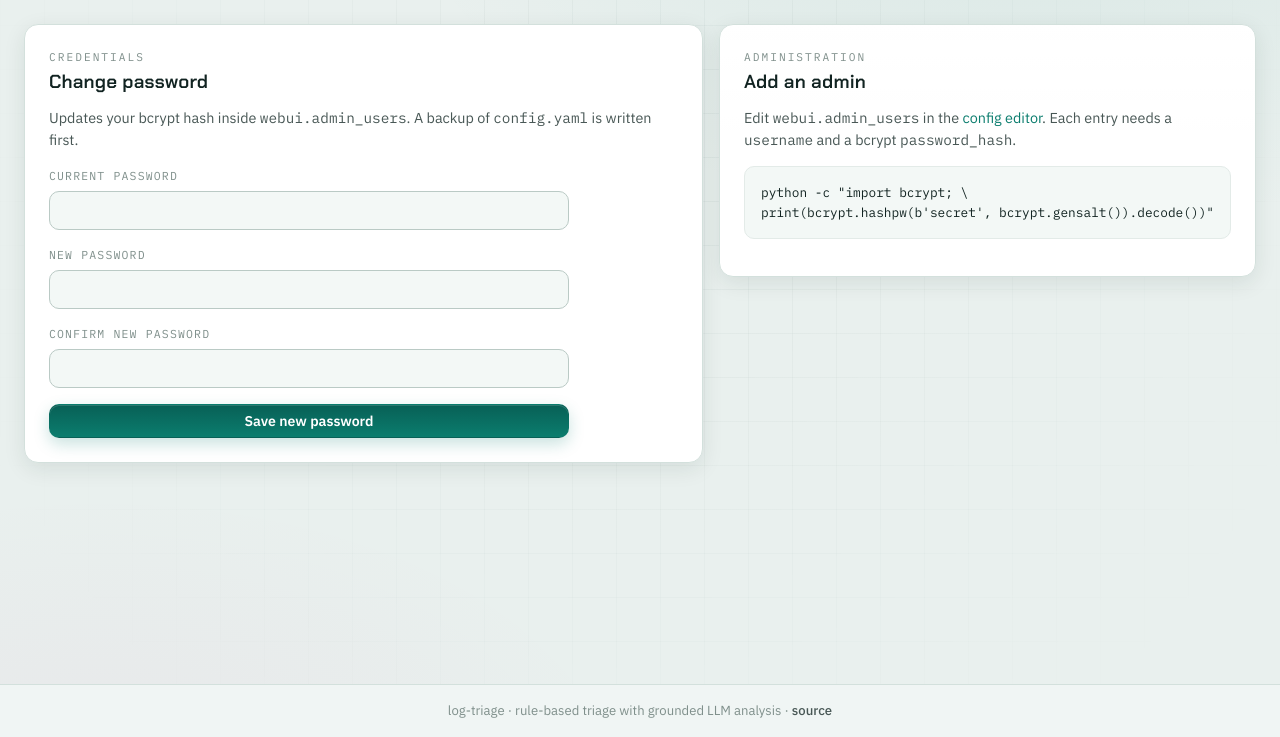
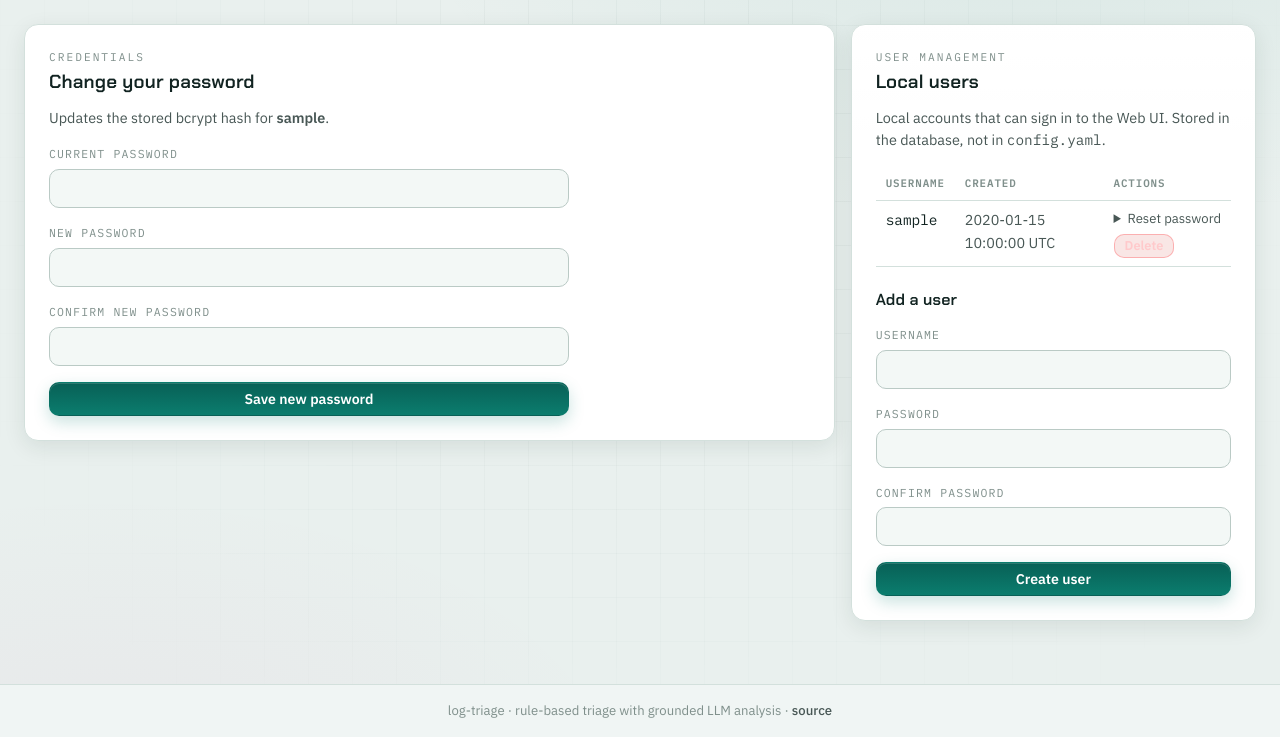
Before and after one commit to giovi321/log-triage, a FastAPI app: template logtriage/webui/templates/account.html in a window 1280 px wide. Shown: the part 63-800 px from the top of the page. Run offline with FastAPI, Linux system fonts and the light colour scheme; the template is opened without the code that fills it: most values are stand-ins (such as "Sample title", 1, 10 or a date in 2020); some libraries are stand-ins or nearby versions.

Commit message:
feat(auth): user-management UI; password change writes to the DB
Replaces the Account page's "edit webui.admin_users + run bcrypt by hand"
instructions with a real CRUD interface, and stops change_password from
rewriting config.yaml.

- /account now lists local users with per-user reset-password and delete
  actions, plus an add-user form. Delete is blocked for your own account and
  for the last remaining user (lockout guard, enforced in users.py).
- change_password updates the DB user hash via users.set_password (no more
  config.yaml read/rewrite/reload on a password change).
- New routes: POST /account/users/{create,reset,delete}. When SSO is enabled
  the page notes local accounts are a break-glass path.
- Drop the now-unused pwd_context import from app.py.

Tests: smoke tests assert /account redirects unauthenticated and the new
user-CRUD POSTs never act without auth (CSRF/redirect protected), plus the
OIDC start route redirects when unconfigured. 78 passed.

```diff
--- a/logtriage/webui/app.py
+++ b/logtriage/webui/app.py
@@ -62,7 +62,7 @@ except ImportError:
     RAGClient = None
     create_rag_client = None
 from .config import load_full_config, parse_webui_settings, WebUISettings, get_client_ip
-from .auth import authenticate_user, create_session_token, get_current_user, pwd_context
+from .auth import authenticate_user, create_session_token, get_current_user
 from .events import EventHub, sse_format, db_snapshot
 from ..worker import EnrichmentWorker
 
@@ -3227,15 +3227,31 @@ async def mark_false_positive(
     )
 
 
+def _account_context(request, username, *, error=None, message=None):
+    from . import users as users_mod
+    try:
+        user_list = users_mod.list_users()
+    except Exception:
+        user_list = []
+    return {
+        "request": request,
+        "username": username,
+        "error": error,
+        "message": message,
+        "users": user_list,
+        "oidc_enabled": bool(getattr(settings, "oidc_enabled", False)),
+        "db_status": db_status,
+    }
+
+
 @app.get("/account", name="account")
-async def account(request: Request):
+async def account(request: Request, error: Optional[str] = None, message: Optional[str] = None):
     username = get_current_user(request, settings)
     if not username:
         return RedirectResponse(url=app.url_path_for("login_form"), status_code=status.HTTP_303_SEE_OTHER)
 
     return templates.TemplateResponse(
-        "account.html",
-        {"request": request, "username": username, "error": None, "message": None},
+        "account.html", _account_context(request, username, error=error, message=message)
     )
 
 
@@ -3246,121 +3262,111 @@ async def change_password(
     new_password: str = Form(...),
     confirm_password: str = Form(...),
 ):
-    global settings, raw_config, llm_defaults, rag_client
+    from . import users as users_mod
 
     username = get_current_user(request, settings)
     if not username:
         return RedirectResponse(url=app.url_path_for("login_form"), status_code=status.HTTP_303_SEE_OTHER)
 
-    user = authenticate_user(settings, username, current_password)
-    if not user:
+    def _err(msg, code=status.HTTP_400_BAD_REQUEST):
         return templates.TemplateResponse(
-            "account.html",
-            {
-                "request": request,
-                "username": username,
-                "error": "Current password is incorrect.",
-                "message": None,
-            },
-            status_code=status.HTTP_400_BAD_REQUEST,
-        )
-
+            "account.html", _account_context(request, username, error=msg), status_code=code
+        )
+
+    if authenticate_user(settings, username, current_password) is None:
+        return _err("Current password is incorrect.")
     if new_password != confirm_password:
-        return templates.TemplateResponse(
-            "account.html",
-            {
-                "request": request,
-                "username": username,
-                "error": "New passwords do not match.",
-                "message": None,
-            },
-            status_code=status.HTTP_400_BAD_REQUEST,
-        )
-
+        return _err("New passwords do not match.")
     if len(new_password) < 8:
-        return templates.TemplateResponse(
-            "account.html",
-            {
-                "request": request,
-                "username": username,
-                "error": "Use at least 8 characters for the new password.",
-                "message": None,
-            },
-            status_code=status.HTTP_400_BAD_REQUEST,
-        )
-
-    try:
-        cfg_dict = yaml.safe_load(CONFIG_PATH.read_text(encoding="utf-8")) or {}
-    except Exception as e:
-        return templates.TemplateResponse(
-            "account.html",
-            {
-                "request": request,
-                "username": username,
-                "error": f"Failed to read config: {e}",
-                "message": None,
-            },
-            status_code=status.HTTP_500_INTERNAL_SERVER_ERROR,
-        )
-
-    webui_cfg = cfg_dict.setdefault("webui", {})
-    admins = webui_cfg.get("admin_users") or []
-    target = None
-    for entry in admins:
-        if isinstance(entry, dict) and entry.get("username") == username:
-            target = entry
-            break
-
-    if target is None:
-        return templates.TemplateResponse(
-            "account.html",
-            {
-                "request": request,
-                "username": username,
-                "error": "Your account is not present in webui.admin_users. Update it via the config editor.",
-                "message": None,
-            },
-            status_code=status.HTTP_400_BAD_REQUEST,
-        )
-
-    target["password_hash"] = pwd_context.hash(new_password)
-
-    try:
-        new_text = yaml.safe_dump(cfg_dict, sort_keys=False)
-        tmp_path = CONFIG_PATH.with_suffix(CONFIG_PATH.suffix + ".tmp")
-        backup_path = CONFIG_PATH.with_suffix(CONFIG_PATH.suffix + ".bak")
-        tmp_path.write_text(new_text, encoding="utf-8")
-        if CONFIG_PATH.exists():
-            CONFIG_PATH.replace(backup_path)
-        tmp_path.replace(CONFIG_PATH)
-    except Exception as e:
-        return templates.TemplateResponse(
-            "account.html",
-            {
-                "request": request,
-                "username": username,
-                "error": f"Failed to write config: {e}",
-                "message": None,
-            },
-            status_code=status.HTTP_500_INTERNAL_SERVER_ERROR,
-        )
-
-    from .config import parse_webui_settings  # avoid cycle
-
-    raw_config = load_config(CONFIG_PATH)
-    settings = parse_webui_settings(raw_config)
-    _refresh_llm_defaults()
-    _refresh_rag_client()
+        return _err("Use at least 8 characters for the new password.")
+
+    try:
+        if not users_mod.set_password(username, new_password):
+            return _err(
+                "Your account has no local password to change (it may be managed by your SSO provider).",
+            )
+    except ValueError as exc:
+        return _err(str(exc))
+    except Exception as exc:
+        return _err(f"Failed to update password: {exc}", code=status.HTTP_500_INTERNAL_SERVER_ERROR)
 
     return templates.TemplateResponse(
         "account.html",
-        {
-            "request": request,
-            "username": username,
-            "error": None,
-            "message": "Password updated. Existing sessions stay active until their cookies expire.",
-        },
-    )
+        _account_context(
+            request, username,
+            message="Password updated. Existing sessions stay active until their cookies expire.",
+        ),
+    )
+
+
+@app.post("/account/users/create", name="user_create")
+async def user_create(
+    request: Request,
+    new_username: str = Form(...),
+    new_password: str = Form(...),
+    confirm_password: str = Form(...),
+):
+    from . import users as users_mod
+
+    username = get_current_user(request, settings)
+    if not username:
+        return RedirectResponse(url=app.url_path_for("login_form"), status_code=status.HTTP_303_SEE_OTHER)
+
+    account_url = app.url_path_for("account")
+    if new_password != confirm_password:
+        return RedirectResponse(account_url + "?error=Passwords+do+not+match", status_code=status.HTTP_303_SEE_OTHER)
+    try:
+        users_mod.create_user(new_username, new_password, is_admin=True)
+    except ValueError as exc:
+        return RedirectResponse(account_url + f"?error={str(exc).replace(' ', '+')}", status_code=status.HTTP_303_SEE_OTHER)
+    except Exception as exc:
+        add_notification("error", "User creation failed", str(exc))
+        return RedirectResponse(account_url + "?error=Could+not+create+user", status_code=status.HTTP_303_SEE_OTHER)
+    return RedirectResponse(account_url + "?message=User+created", status_code=status.HTTP_303_SEE_OTHER)
+
+
+@app.post("/account/users/reset", name="user_reset_password")
+async def user_reset_password(
+    request: Request,
+    target_username: str = Form(...),
+    new_password: str = Form(...),
+):
+    from . import users as users_mod
+
+    username = get_current_user(request, settings)
+    if not username:
+        return RedirectResponse(url=app.url_path_for("login_form"), status_code=status.HTTP_303_SEE_OTHER)
+
+    account_url = app.url_path_for("account")
+    try:
+        ok = users_mod.set_password(target_username, new_password)
+    except ValueError as exc:
+        return RedirectResponse(account_url + f"?error={str(exc).replace(' ', '+')}", status_code=status.HTTP_303_SEE_OTHER)
+    except Exception:
+        ok = False
+    msg = "?message=Password+reset" if ok else "?error=User+not+found"
+    return RedirectResponse(account_url + msg, status_code=status.HTTP_303_SEE_OTHER)
+
+
+@app.post("/account/users/delete", name="user_delete")
+async def user_delete(request: Request, target_username: str = Form(...)):
+    from . import users as users_mod
+
+    username = get_current_user(request, settings)
+    if not username:
+        return RedirectResponse(url=app.url_path_for("login_form"), status_code=status.HTTP_303_SEE_OTHER)
+
+    account_url = app.url_path_for("account")
+    if target_username == username:
+        return RedirectResponse(account_url + "?error=You+cannot+delete+your+own+account", status_code=status.HTTP_303_SEE_OTHER)
+    try:
+        ok = users_mod.delete_user(target_username)
+    except ValueError as exc:
+        return RedirectResponse(account_url + f"?error={str(exc).replace(' ', '+')}", status_code=status.HTTP_303_SEE_OTHER)
+    except Exception:
+        ok = False
+    msg = "?message=User+deleted" if ok else "?error=User+not+found"
+    return RedirectResponse(account_url + msg, status_code=status.HTTP_303_SEE_OTHER)
 
 
 def _tail_lines(
--- a/logtriage/webui/templates/account.html
+++ b/logtriage/webui/templates/account.html
@@ -4,8 +4,8 @@
 <div class="grid wide-two-col">
   <div class="card" data-reveal style="--i:0">
     <div class="section-eyebrow">CREDENTIALS</div>
-    <h2 style="margin-top:0;">Change password</h2>
-    <p class="helper-text">Updates your bcrypt hash inside <code class="mono">webui.admin_users</code>. A backup of <code class="mono">config.yaml</code> is written first.</p>
+    <h2 style="margin-top:0;">Change your password</h2>
+    <p class="helper-text">Updates the stored bcrypt hash for <b>{{ username }}</b>.</p>
     <form method="post" action="{{ url_for('change_password') }}" class="account-form">
       <input type="hidden" name="csrf_token" value="{{ request.session.get('csrf_token', '') }}">
       <label class="field">
@@ -25,11 +25,66 @@
   </div>
 
   <div class="card" data-reveal style="--i:1">
-    <div class="section-eyebrow">ADMINISTRATION</div>
-    <h2 style="margin-top:0;">Add an admin</h2>
-    <p class="helper-text">Edit <code class="mono">webui.admin_users</code> in the <a href="{{ url_for('edit_config') }}">config editor</a>. Each entry needs a <code class="mono">username</code> and a bcrypt <code class="mono">password_hash</code>.</p>
-    <pre class="panel mono" style="font-size:0.8rem; overflow:auto; margin-top:var(--s-3);">python -c "import bcrypt; \
-print(bcrypt.hashpw(b'secret', bcrypt.gensalt()).decode())"</pre>
+    <div class="section-eyebrow">USER MANAGEMENT</div>
+    <h2 style="margin-top:0;">Local users</h2>
+    {% if oidc_enabled %}
+      <p class="helper-text">SSO is enabled — most users sign in through your identity provider. Local accounts below are a break-glass path and aren't managed by the IdP.</p>
+    {% else %}
+      <p class="helper-text">Local accounts that can sign in to the Web UI. Stored in the database, not in <code class="mono">config.yaml</code>.</p>
+    {% endif %}
+
+    {% if users %}
+    <table class="user-table">
+      <thead><tr><th>Username</th><th>Created</th><th class="ua-actions">Actions</th></tr></thead>
+      <tbody>
+        {% for u in users %}
+        <tr>
+          <td class="mono">{{ u.username }}{% if u.username == username %} <span class="you-tag">you</span>{% endif %}</td>
+          <td class="ua-dim">{{ u.created_at | localtime if u.created_at else '—' }}</td>
+          <td class="ua-actions">
+            <details class="ua-reset">
+              <summary>Reset password</summary>
+              <form method="post" action="{{ url_for('user_reset_password') }}" class="ua-inline">
+                <input type="hidden" name="csrf_token" value="{{ request.session.get('csrf_token', '') }}">
+                <input type="hidden" name="target_username" value="{{ u.username }}">
+                <input type="password" name="new_password" minlength="8" placeholder="New password" required>
+                <button type="submit" class="small">Set</button>
+              </form>
+            </details>
+            {% if u.username != username %}
+            <form method="post" action="{{ url_for('user_delete') }}" class="ua-inline"
+                  onsubmit="return confirm('Delete user {{ u.username }}?');">
+              <input type="hidden" name="csrf_token" value="{{ request.session.get('csrf_token', '') }}">
+              <input type="hidden" name="target_username" value="{{ u.username }}">
+              <button type="submit" class="small danger">Delete</button>
+            </form>
+            {% endif %}
+          </td>
+        </tr>
+        {% endfor %}
+      </tbody>
+    </table>
+    {% else %}
+      <p class="helper-text">No local users yet.</p>
+    {% endif %}
+
+    <h3 class="ua-subhead">Add a user</h3>
+    <form method="post" action="{{ url_for('user_create') }}" class="account-form">
+      <input type="hidden" name="csrf_token" value="{{ request.session.get('csrf_token', '') }}">
+      <label class="field">
+        <span class="field-label">Username</span>
+        <input type="text" name="new_username" autocomplete="off" required>
+      </label>
+      <label class="field">
+        <span class="field-label">Password</span>
+        <input type="password" name="new_password" minlength="8" autocomplete="new-password" required>
+      </label>
+      <label class="field">
+        <span class="field-label">Confirm password</span>
+        <input type="password" name="confirm_password" minlength="8" autocomplete="new-password" required>
+      </label>
+      <button type="submit">Create user</button>
+    </form>
   </div>
 </div>
 
@@ -37,5 +92,17 @@ print(bcrypt.hashpw(b'secret', bcrypt.gensalt()).decode())"</pre>
   .account-form { display:grid; gap:var(--s-4); max-width:520px; margin-top:var(--s-4); }
   .account-form .field { display:grid; gap:6px; }
   .account-form .field-label { font-family:var(--font-mono); font-size:0.72rem; letter-spacing:0.1em; text-transform:uppercase; color:var(--text-faint); }
+  .user-table { width:100%; border-collapse:collapse; margin-top:var(--s-4); font-size:0.9rem; }
+  .user-table th, .user-table td { text-align:left; padding:8px 10px; border-bottom:1px solid var(--line); vertical-align:top; }
+  .user-table th { font-family:var(--font-mono); font-size:0.68rem; letter-spacing:0.08em; text-transform:uppercase; color:var(--text-faint); }
+  .ua-actions { white-space:nowrap; }
+  .ua-dim { color:var(--text-dim); }
+  .you-tag { font-size:0.65rem; text-transform:uppercase; letter-spacing:0.06em; color:var(--brand); border:1px solid var(--brand-dim); border-radius:var(--r-sm); padding:1px 5px; margin-left:4px; }
+  .ua-inline { display:inline-flex; gap:6px; align-items:center; margin:4px 0 0; }
+  .ua-inline input[type=password] { width:150px; }
+  .ua-reset summary { cursor:pointer; color:var(--text-dim); font-size:0.82rem; }
+  button.small { padding:5px 10px; font-size:0.8rem; }
+  button.danger { color:#ffc9cb; border-color:rgba(255,93,98,0.4); }
+  .ua-subhead { margin-top:var(--s-5); font-size:1rem; }
 </style>
 {% endblock %}
```
Also changed, not shown: tests/test_routes_smoke.py (+24 -0 lines).
